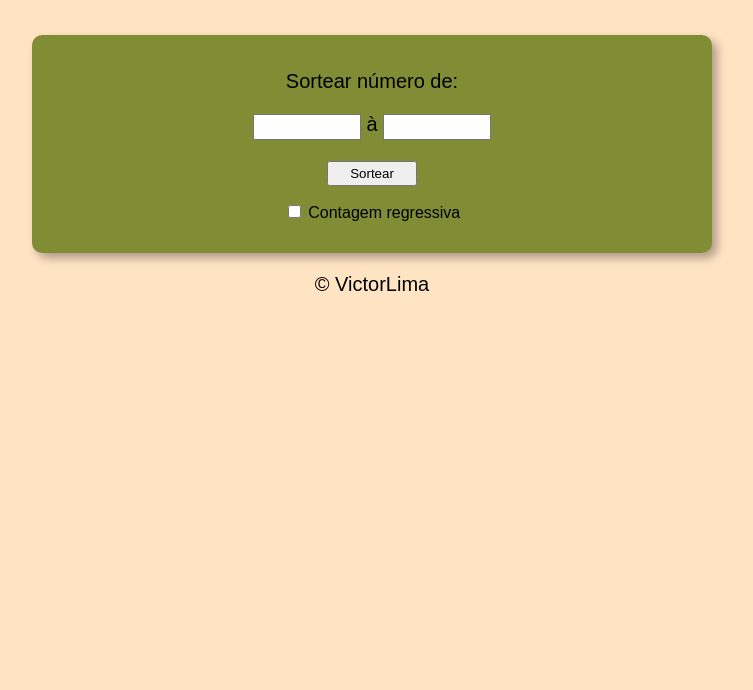
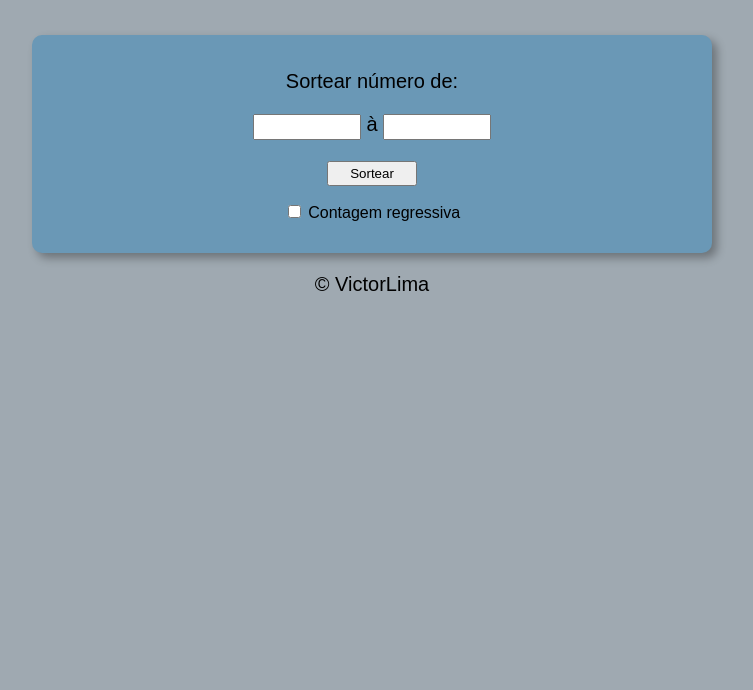
Before and after one commit to vdlim4/Sorteador, a plain HTML site: page index.html in a window 1280 px wide. Shown: the part 110-800 px from the top of the page, without its empty margins (268-1021 px from the left). Drawn offline with Linux system fonts and the light colour scheme.

Commit message:
Atualizacao

```diff
--- a/style.css
+++ b/style.css
@@ -1,5 +1,5 @@
 body {
-    background: bisque;
+    background: #9fa9b1;
     font: normal 15pt Arial;
 }
 header {
@@ -8,7 +8,7 @@ header {
 }
 
 .painel {
-    background: rgb(128, 141, 53);
+    background: #6a98b6;
     border-radius: 10px;
     box-shadow: 5px 5px 10px rgba(0, 0, 0, 0.322);
     margin: auto;
```
